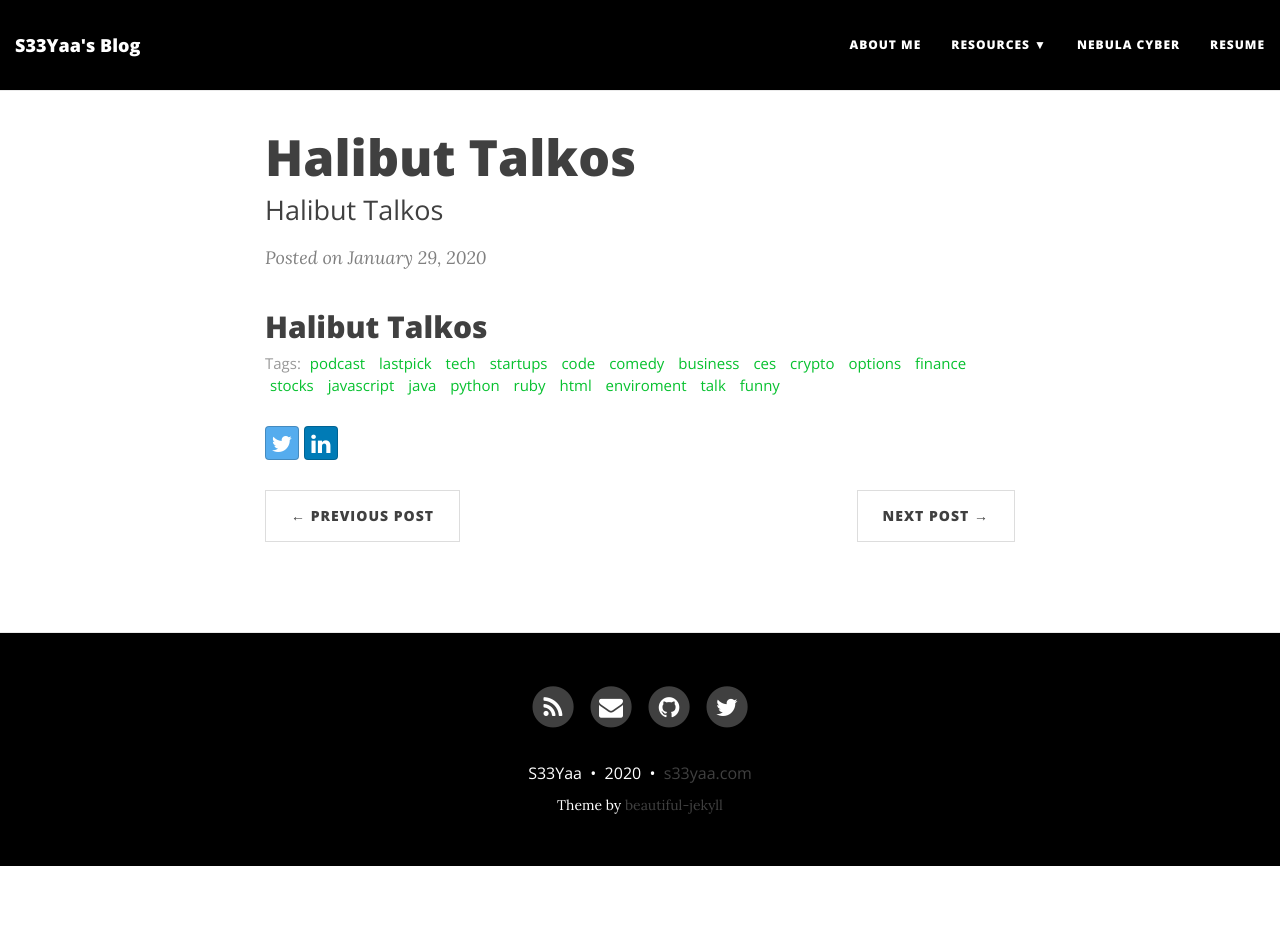
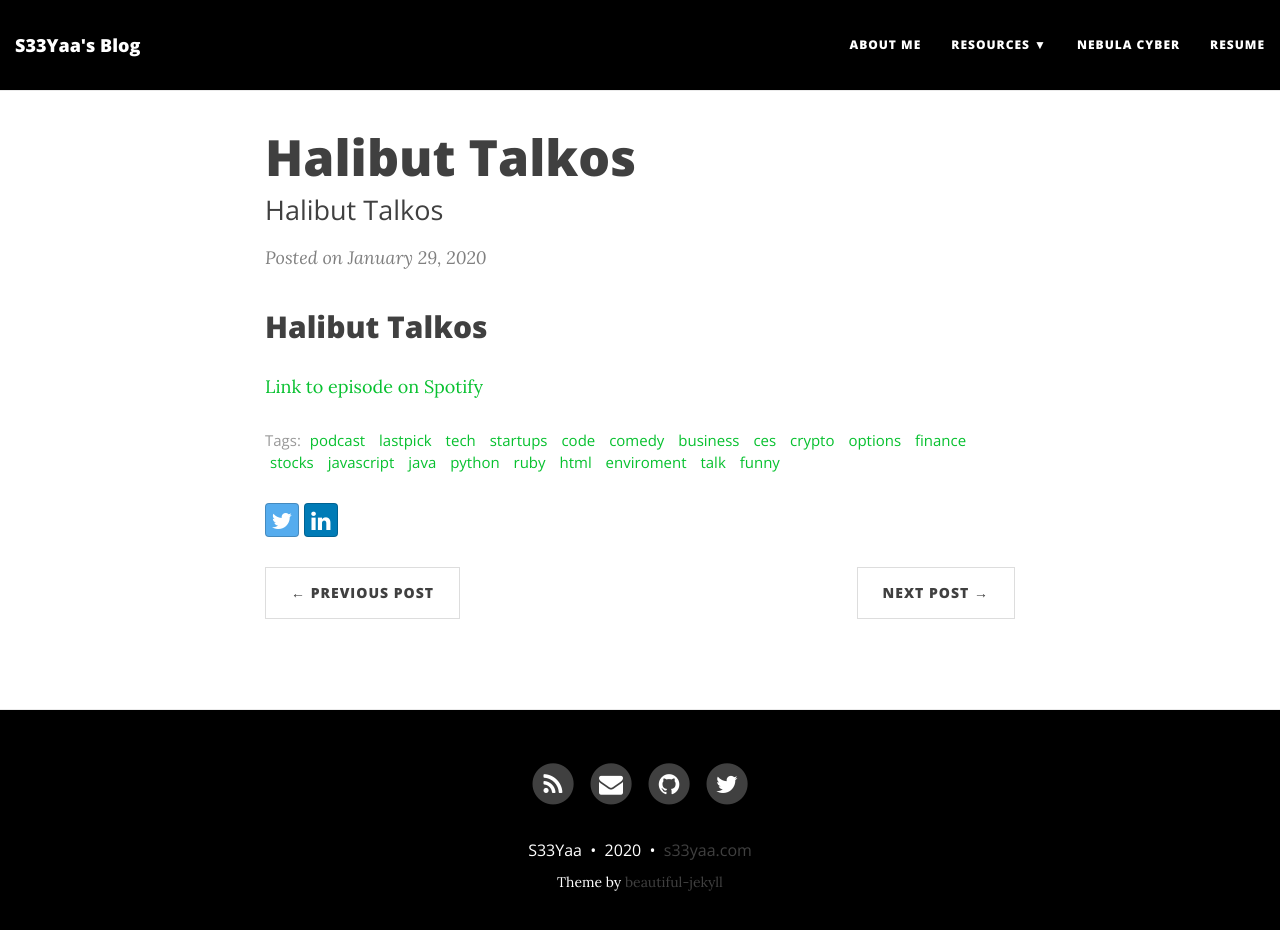
Before and after one commit to vevinkirk/vevinkirk.github.io, a Jekyll site: the page built from _posts/2020-01-29-Halibut-Talkos.md, in a window 1280 px wide and 943 px high. Shown: the top 930 px of the window. Built offline with Jekyll 4.4.1, drawn with Linux system fonts in a browser that asks for light colours; nearby versions of some CDN libraries.

Commit message:
Update 2020-01-29-Halibut-Talkos.md

```diff
--- a/_posts/2020-01-29-Halibut-Talkos.md
+++ b/_posts/2020-01-29-Halibut-Talkos.md
@@ -17,3 +17,4 @@ comments: true
 ---
 
 ## Halibut Talkos
+[Link to episode on Spotify](https://open.spotify.com/episode/76svUAy8ZERoaO16raq8X2?si=rA6phoW4TFik_IvW2ralgw)
```
